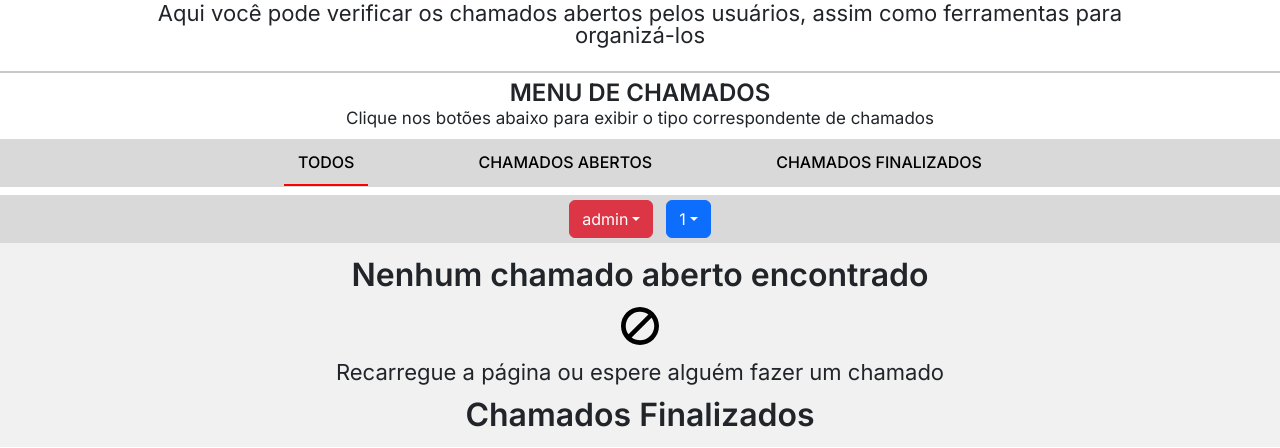
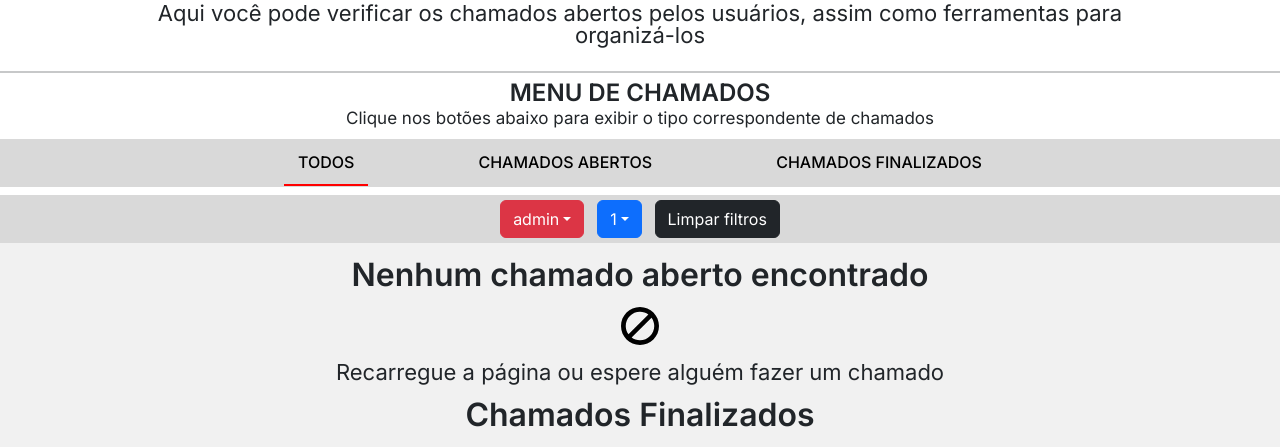
Before and after one commit to MirageGroup/API_MirageGroup, a Flask app: page /tecnico/ in a window 1280 px wide. Shown: the part 212-660 px from the top of the page. Run offline with Flask 2, Linux system fonts and the light colour scheme; the visitor is signed in with stand-in values (Sample User, id 1); data that the repository does not hold is empty; parts of the project's set-up code (start-up, migrations or seed data) failed here and were passed over; some libraries are stand-ins or nearby versions.

Commit message:
botão de limpar filtros

```diff
--- a/main.py
+++ b/main.py
@@ -130,6 +130,12 @@ def filtrar(tipo, laboratorio):
     chamadosFechados = cursor.fetchall()
   chamados = [chamadosAbertos, chamadosFechados]
   return chamados
+
+@app.route('/limpar')
+def limpar():
+  session['tipo'] = None
+  session['laboratorio'] = None
+  return redirect('/tecnico/')
 
 @app.route('/tecnico/finishcall/<int:callnumber>')
 def finishCall(callnumber):
--- a/templates/tecnico.html
+++ b/templates/tecnico.html
@@ -56,9 +56,9 @@
               <li><a class="dropdown-item" href="/tecnico?tipo=Outro">Outro</a></li>
             </ul>
             {% if session.get('laboratorio') %}
-            <button type="button" class="btn btn-primary dropdown-toggle" data-bs-toggle="dropdown" aria-expanded="false">{{ session['laboratorio'] }}</button>
+            <button type="button" class="btn btn-primary dropdown-toggle" data-bs-toggle="dropdown" aria-expanded="false" style="margin-right: 1%;">{{ session['laboratorio'] }}</button>
             {% else %}
-            <button type="button" class="btn btn-primary dropdown-toggle" data-bs-toggle="dropdown" aria-expanded="false">Laboratório</button>
+            <button type="button" class="btn btn-primary dropdown-toggle" data-bs-toggle="dropdown" aria-expanded="false" style="margin-right: 1%;">Laboratório</button>
             {% endif %}
             <ul class="dropdown-menu">
               <li><a class="dropdown-item" href="/tecnico?laboratorio=301">301</a></li>
@@ -77,6 +77,7 @@
               <li><a class="dropdown-item" href="/tecnico?laboratorio=411">411</a></li>
               <li><a class="dropdown-item" href="/tecnico?laboratorio=412">412</a></li>
             </ul>
+            <a href="/limpar"><button type="button" class="btn btn-dark" aria-expanded="false">Limpar filtros</button></a>
           </div>
         </div>
         <section class="container_reports">
```
